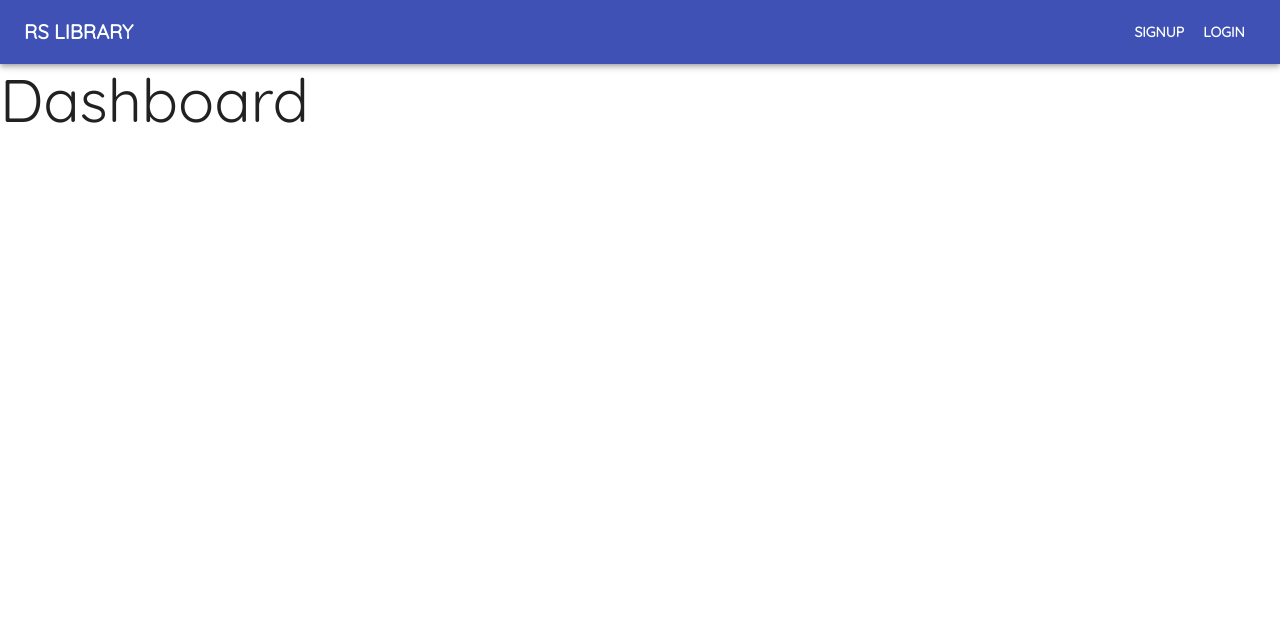
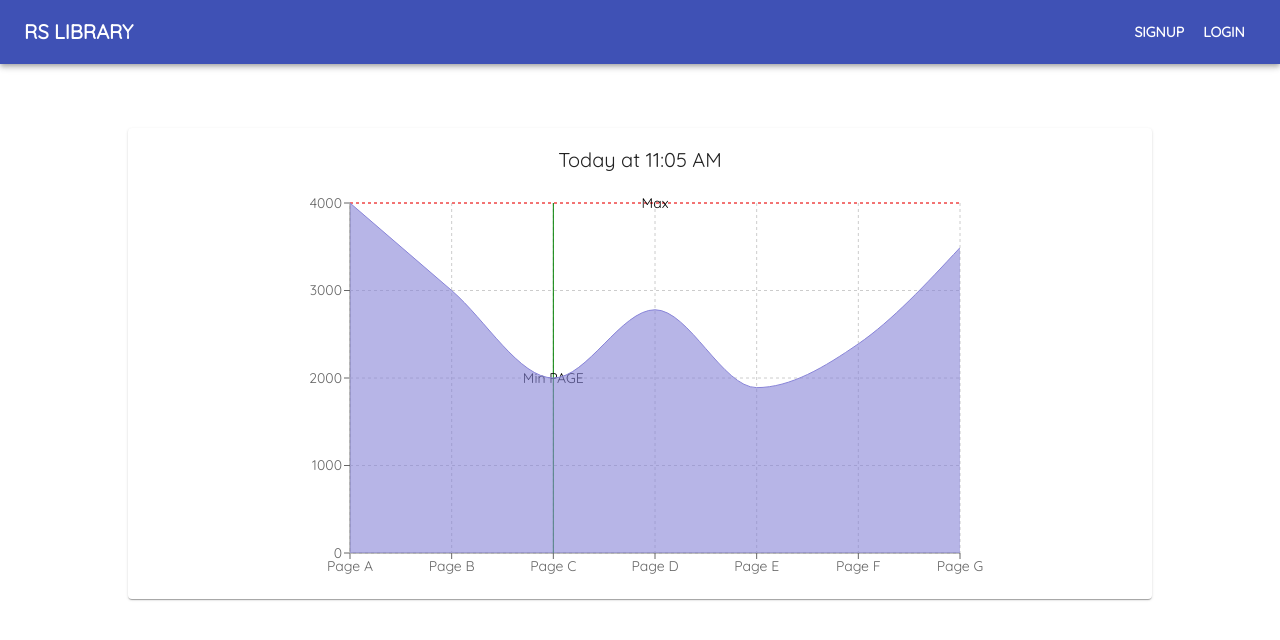
Before and after one commit to stizzle123/rslib, a Next.js app: page /dashboard in a window 1280 px wide. Shown: the top 640 px of the page. Built offline with nearby package versions, Linux system fonts and the light colour scheme.

Commit message:
Updated Chart.js

```diff
--- /dev/null
+++ b/components/Chart.js
@@ -0,0 +1,134 @@
+import React from "react";
+import { useTheme, makeStyles } from "@material-ui/core/styles";
+import {
+  LineChart,
+  AreaChart,
+  Area,
+  CartesianGrid,
+  ReferenceLine,
+  Line,
+  XAxis,
+  YAxis,
+  Label,
+  ResponsiveContainer,
+  Tooltip,
+  Legend
+} from "recharts";
+import moment from "moment";
+import { Typography, Paper } from "@material-ui/core";
+
+const useStyles = makeStyles(theme => ({
+  root: {
+    width: "100%",
+    padding: "0 10%",
+    margin: "auto"
+  },
+  mobile: {
+    width: "100%",
+    height: "100%"
+  },
+  paper: {
+    marginTop: theme.spacing(8),
+    display: "flex",
+    flexDirection: "column",
+    alignItems: "center",
+    padding: theme.spacing(2)
+  }
+}));
+
+function createData(time, amount) {
+  return { time, amount };
+}
+
+const data = [
+  {
+    name: "Page A",
+    uv: 4000,
+    pv: 2400,
+    amt: 2400
+  },
+  {
+    name: "Page B",
+    uv: 3000,
+    pv: 1398,
+    amt: 2210
+  },
+  {
+    name: "Page C",
+    uv: 2000,
+    pv: 9800,
+    amt: 2290
+  },
+  {
+    name: "Page D",
+    uv: 2780,
+    pv: 3908,
+    amt: 2000
+  },
+  {
+    name: "Page E",
+    uv: 1890,
+    pv: 4800,
+    amt: 2181
+  },
+  {
+    name: "Page F",
+    uv: 2390,
+    pv: 3800,
+    amt: 2500
+  },
+  {
+    name: "Page G",
+    uv: 3490,
+    pv: 4300,
+    amt: 2100
+  }
+];
+
+export default function Chart() {
+  const theme = useTheme();
+  const classes = useStyles();
+
+  return (
+    <div className={classes.root}>
+      <Paper className={classes.paper}>
+        <Typography variant="h6" component="h1" gutterBottom>
+          {moment(Date.now()).calendar()}
+        </Typography>
+
+        <AreaChart
+          data={data}
+          margin={{ top: 20, right: 30, left: 0, bottom: 0 }}
+          width={700}
+          height={400}
+        >
+          <XAxis dataKey="name" />
+          <YAxis />
+          <CartesianGrid strokeDasharray="3 3" />
+          <Tooltip />
+          <ReferenceLine x="Page C" stroke="green" label="Min PAGE" />
+          <ReferenceLine
+            y={4000}
+            label="Max"
+            stroke="red"
+            strokeDasharray="3 3"
+          />
+          <Area type="monotone" dataKey="uv" stroke="#8884d8" fill="#8884d8" />
+          {/* <Legend verticalAlign="top" height={36} />
+        <Line
+          name="pv of pages"
+          type="monotone"
+          dataKey="pv"
+          stroke="#8884d8"
+        />
+        <Line
+          name="uv of pages"
+          type="monotone"
+          dataKey="uv"
+          stroke="#82ca9d"
+        /> */}
+        </AreaChart>
+      </Paper>
+    </div>
+  );
+}
--- a/package.json
+++ b/package.json
@@ -17,6 +17,7 @@
     "js-cookie": "^2.2.1",
     "jsonwebtoken": "^8.5.1",
     "jss": "^10.0.0",
+    "moment": "^2.24.0",
     "mongoose": "^5.7.12",
     "mongoose-mongodb-errors": "0.0.2",
     "multer": "^1.4.2",
@@ -29,6 +30,7 @@
     "react-dom": "16.12.0",
     "react-jss": "^10.0.0",
     "react-material-ui-carousel": "^1.0.0",
+    "recharts": "^1.8.5",
     "validator": "^12.1.0"
   }
 }
--- a/pages/dashboard.js
+++ b/pages/dashboard.js
@@ -1,12 +1,11 @@
 import Layout from "../components/Layout";
 import { Typography } from "@material-ui/core";
+import Chart from "../components/Chart";
 
 export default function dashboard({ user }) {
   return (
     <Layout {...user}>
-      <Typography variant="h2" component="h5">
-        Dashboard
-      </Typography>
+      <Chart {...user} />
     </Layout>
   );
 }
--- a/pages/index.js
+++ b/pages/index.js
@@ -62,6 +62,7 @@ class Index extends React.Component {
             <>
               <span id="message-id">
                 This Website uses cookies to ensure you get the best experience.
+                <br />
                 Please kindly enable cookies on your device.{" "}
                 <Link href="/privacy">
                   <a className={classes.link}>Learn More</a>
```
Also changed, not shown: 1 other file (tests, documents, lock files or other folders).
